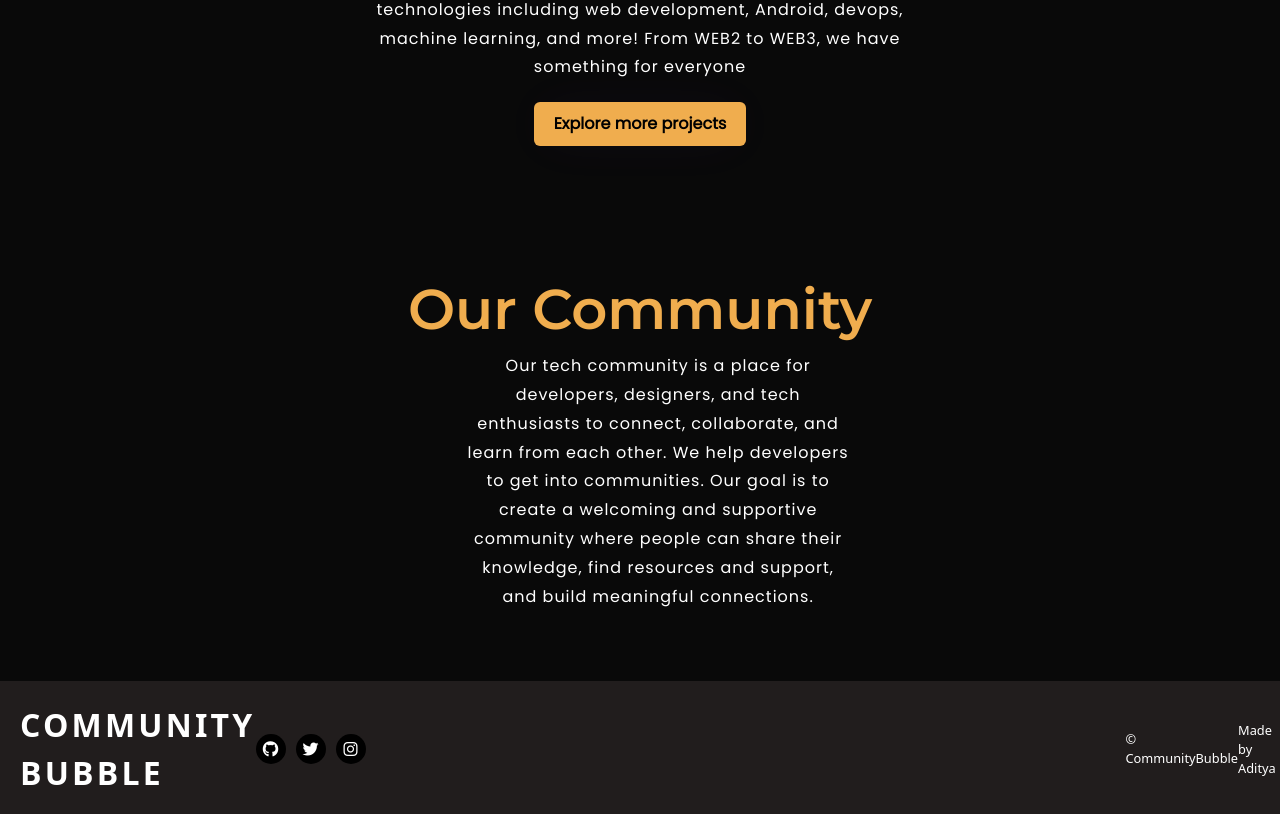
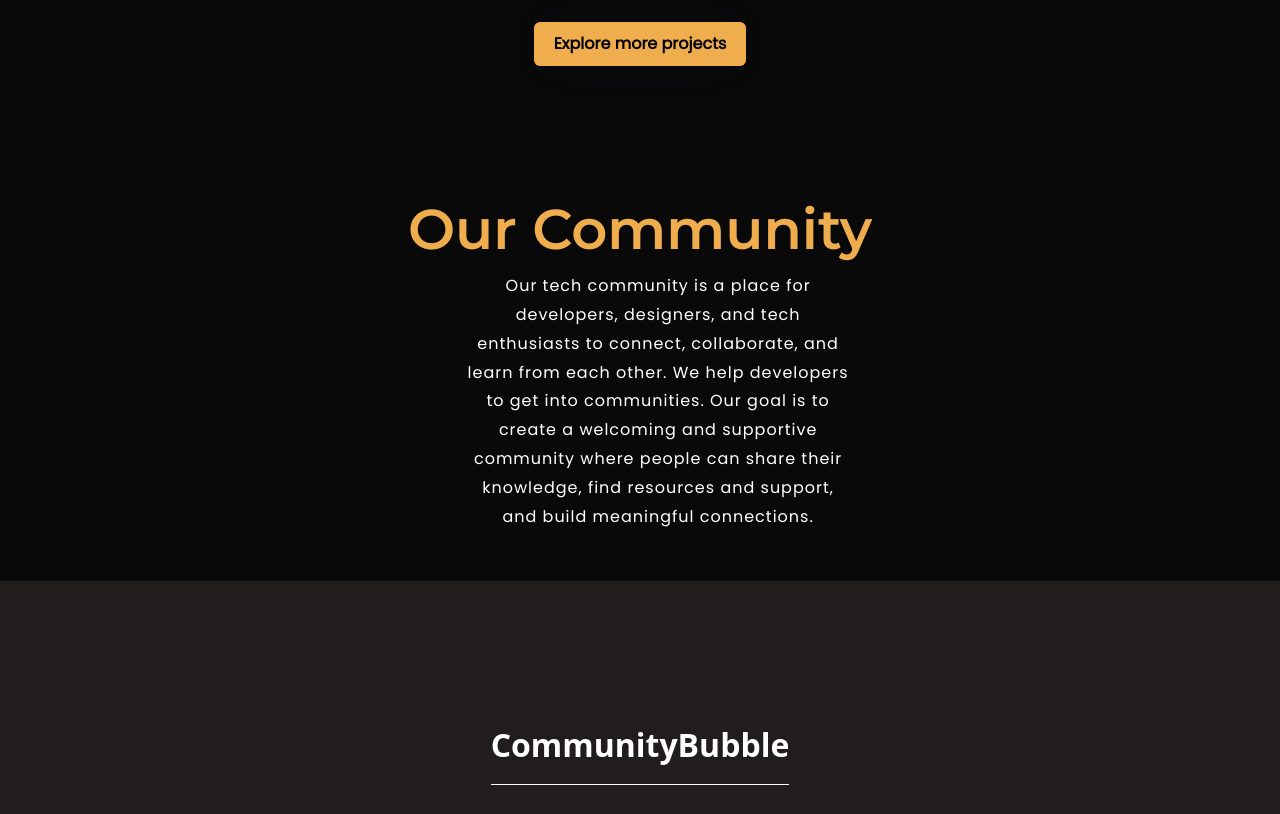
Before and after one commit to adityassharma-ss/iHelp, a React (Vite) app: page / in a window 1280 px wide. Shown: the part 1980-2794 px from the top of the page. Built offline with nearby package versions, Linux system fonts and the light colour scheme.

Commit message:
Footer update

```diff
--- a/src/App.jsx
+++ b/src/App.jsx
@@ -14,7 +14,7 @@ import State from './context/State'
 import Projects from './pages/Projects'
 import Footer from './components/Footer'
 import Event from './pages/Events.jsx'
-import Contact from './pages/Contact.jsx'
+import Mentorships from './pages/Mentorships'
 import Sponsors from './pages/Sponsors'
 
 function App() {
@@ -35,7 +35,7 @@ function App() {
             <Route exact path="/signup" element={<Signup />} />
             <Route exact path="/login" element={<Login />} />
             <Route exact path="/events" element={<Event />} />
-            <Route exact path="/contacts" element={<Contact />} />
+            <Route exact path="/mentorships" element={<Mentorships />} />
             <Route exact path="/sponsors" element={<Sponsors />} />
 
 
--- a/src/components/Footer.jsx
+++ b/src/components/Footer.jsx
@@ -5,9 +5,9 @@ import '@fortawesome/fontawesome-free/css/all.css';
 const Foot = () => {
     return (
       <footer>
-        <div className="footer-logo">Community Bubble</div>
+        <div className="footer-logo">CommunityBubble</div>
         <div className="footer-social-icons">
-          <a href="#" className="footer-social-icon">
+          <a href="https://github.com/CommunityBubble" className="footer-social-icon">
             <i className="fab fa-github"></i>
           </a>
           <a href="#" className="footer-social-icon">
@@ -16,8 +16,17 @@ const Foot = () => {
           <a href="#" className="footer-social-icon">
             <i className="fab fa-instagram"></i>
           </a>
+          <a href="#" className="footer-social-icon">
+            <i className="fab fa-linkedin"></i>
+          </a>
+          <a href="#" className="footer-social-icon">
+            <i className="fab fa-discord"></i>
+          </a>
+          <a href="#" className="footer-social-icon">
+            <i className="fab fa-telegram"></i>
+          </a>
         </div>
-        <div className="footer-copyright">&copy; CommunityBubble</div>
+        <div className="footer-copyright">&copy;  Copyrights by CommunityBubble All Rights Reserved.</div>
         <div className="footer-made-by">Made by Aditya</div>
       </footer>
     );
--- a/src/components/Navbar.jsx
+++ b/src/components/Navbar.jsx
@@ -75,7 +75,7 @@ const Navbar = () => {
                         <Link to='/communities' className='navbar_links'>COMMUNITIES</Link>
                         <Link to='/projects' className='navbar_links'>PROJECTS</Link>
                         <Link to='/events' className='navbar_links'>EVENTS</Link>
-                        <Link to='/contacts' className='navbar_links'>CONTACTS</Link>
+                        <Link to='/mentoships' className='navbar_links'>MENTORSHIPS</Link>
                         <Link to='/sponsors' className='navbar_links'>SPONSORS</Link>
 
                         {isusername && <Link to={localStorage.getItem('username')} className='navbar_links'>PROFILE</Link>}
@@ -85,7 +85,7 @@ const Navbar = () => {
 
                     </div>
 
-                    {Cookies.get('token') ? <button type='button' className='btn btn-warning navbar_joinus_button' onClick={() => { handleLogout() }}>LOG OUT</button> : <button type='button' className='btn btn-warning navbar_joinus_button' onClick={() => { navigate('/signup') }}>SIGN UP</button>}
+                    {Cookies.get('token') ? <button type='button' className='btn btn-warning navbar_joinus_button' onClick={() => { handleLogout() }}>LOG OUT</button> : <button type='button' className='btn btn-warning navbar_joinus_button' onClick={() => { navigate('/signup') }}>JOIN</button>}
 
 
                     <GiHamburgerMenu className='navbar_ham' onClick={() => { setshowdropdown(!showdropdown) }} />
@@ -100,7 +100,7 @@ const Navbar = () => {
                     <p>Home</p>
                     <p>About</p>
                     <p>Contact</p>
-                    <button type='button' className='btn btn-warning navbar_joinus_button'>SIGN UP</button>
+                    <button type='button' className='btn btn-warning navbar_joinus_button'>JOIN</button>
 
                 </div>
             </div>}
--- a/src/components/landingcomponents/HeroBannerDeskop.jsx
+++ b/src/components/landingcomponents/HeroBannerDeskop.jsx
@@ -13,7 +13,7 @@ const HeroBannerDeskop = () => {
                 <div className="hero_main_parent">
 
                     <div className="hero_subparent1">
-                        <p className='heroleftdiv_p2'>Building connections through technology and collaboration</p>
+                        <p className='heroleftdiv_p2'>Motivate, Connect, Educate</p>
                         <p className='heroleftdiv_p3'>Come join us on our journey as we help you connect with other amazing developers, discover valuable products, and join a welcoming community! </p>
                     </div>
 
--- a/src/styles/Footer.css
+++ b/src/styles/Footer.css
@@ -1,13 +1,13 @@
 /* Footer */
 footer {
   display: flex;
-    flex-direction: row;
+  flex-direction: column;
   align-items: center;
   justify-content: space-between;
   background-color: #211d1d;
   color: #fff;
-    padding: 20px;
-    margin-top: 50px;
+  padding: 140px;
+  margin-top: 30px;
 }
 
 /* Footer links */
@@ -26,14 +26,18 @@ footer {
 .footer-logo {
   font-size: 2em;
   font-weight: bold;
-    text-transform: uppercase;
-    letter-spacing: 0.1em;
+  text-transform: none;
+  letter-spacing: 0em;
+  margin-bottom: 30px;
+  border-bottom: 1px solid #fff;
+    padding-bottom: 15px;
 }
 
 /* Footer social media icons */
 .footer-social-icons {
   display: flex;
   flex-direction: row;
+  margin-bottom: 30px;
 }
 
 .footer-social-icon {
@@ -59,14 +63,19 @@ footer {
 
 /* Footer copyright */
 .footer-copyright {
-    font-size: 0.8em;
-    margin-left: 750px;
+  font-size: 1.3em;
+  font-weight: none;
+  margin-left: 0;
+  align-items: center;
+  margin-right: 0;
+  text-align: center;
 }
 
 .footer-made-by {
   font-size: 0.8em;
+  text-align: center;
+  font-weight: none;
 }
-
 
 .scroll-to-top-btn {
   position: fixed;
--- a/src/styles/HeroBannerDesktop.css
+++ b/src/styles/HeroBannerDesktop.css
@@ -13,7 +13,7 @@
   flex-direction: column;
   justify-content: center;
   width: 100%;
-  height: 80vh;
+  height: 70vh;
 }
 .hero_subparent1 {
   width: 70%;
@@ -23,7 +23,7 @@
 
 .heroleftdiv_p2 {
   font-family: "Montserrat", sans-serif;
-  font-size: 60px;
+  font-size: 80px;
   line-height: 80px;
   margin-bottom: 1.5rem !important;
   color: #f0ad4e;
```
Also changed, not shown: src/pages/Mentorships.jsx (renamed from src/pages/Contact.jsx). Lines whose indentation alone changed are shown as unchanged.
